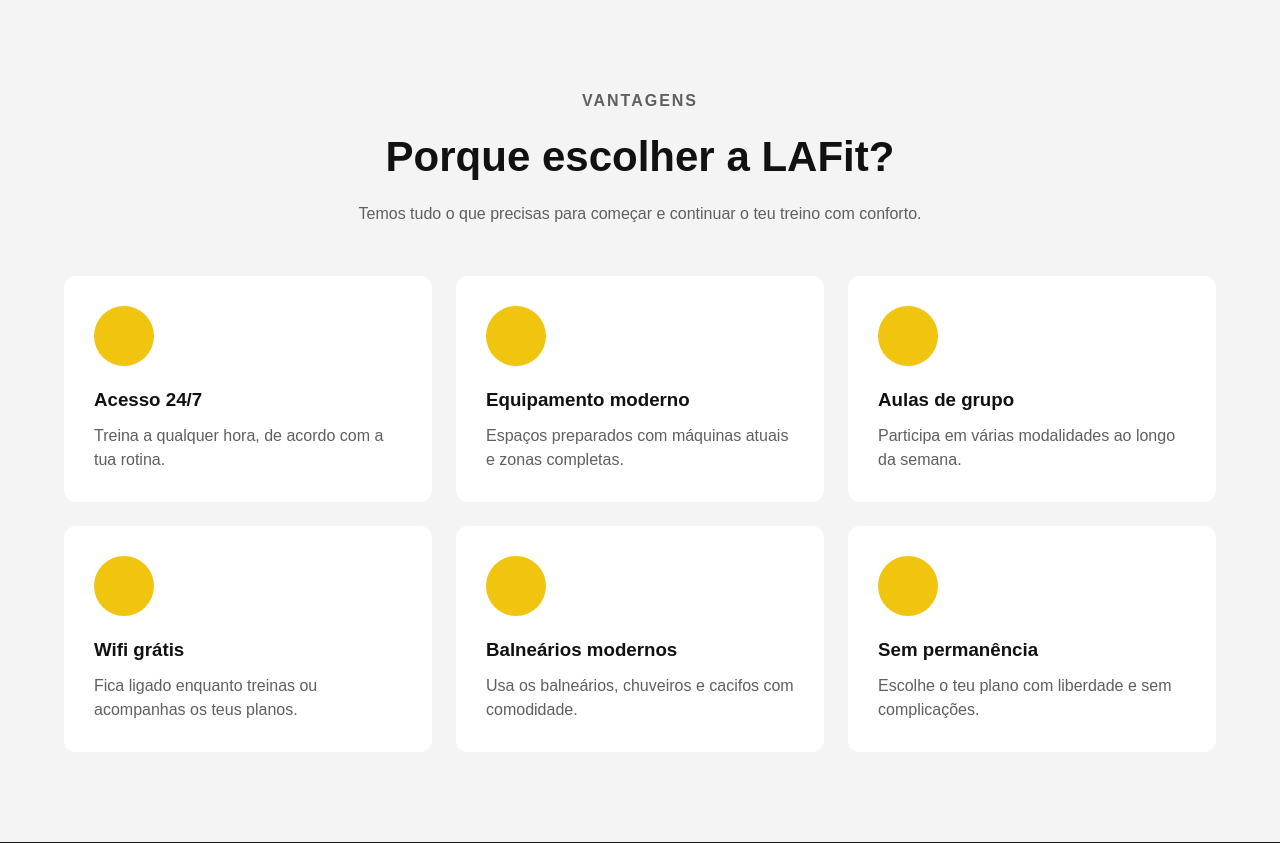
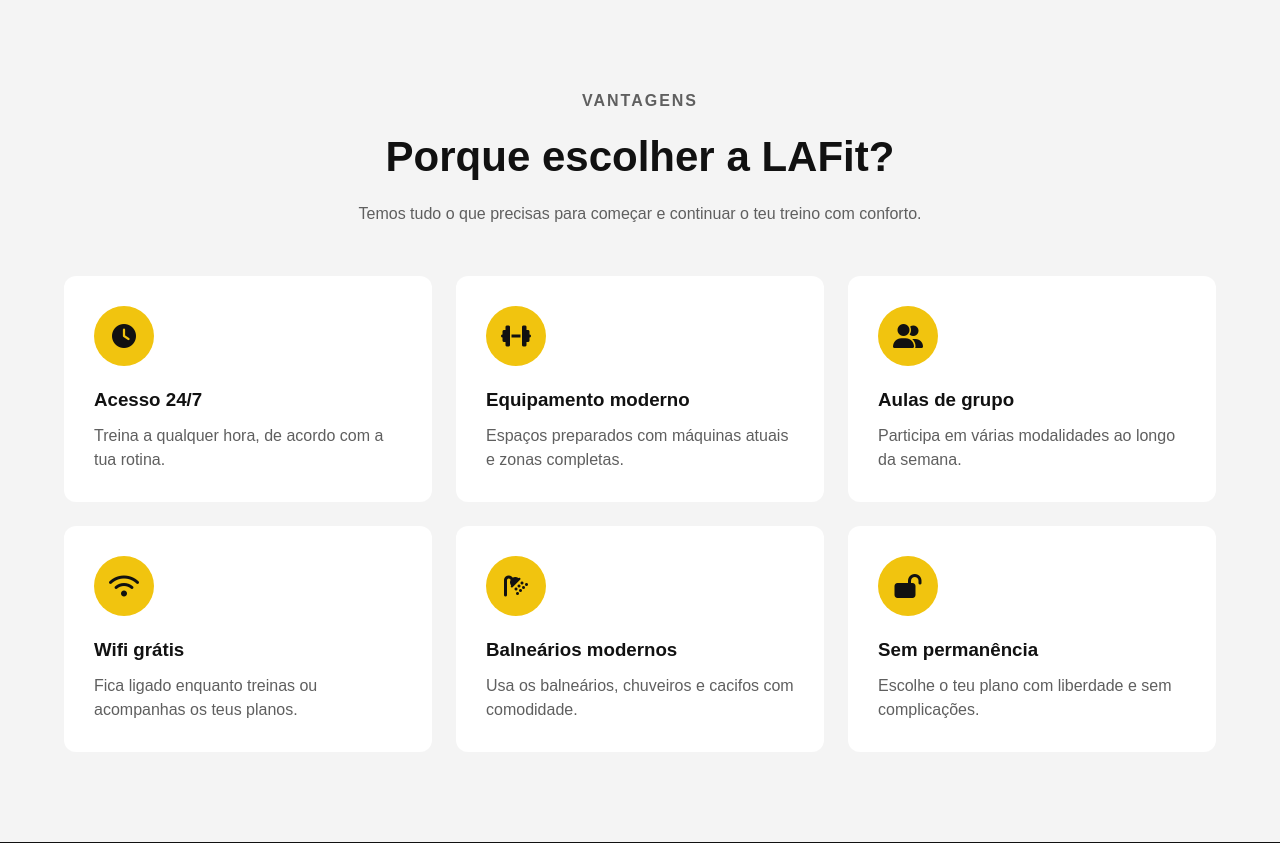
Before and after one commit to FEUP-LTW-2026/LA-Fit, a PHP site: page / in a window 1280 px wide. Shown: the part 813-1656 px from the top of the page. Run offline with PHP 8.4, Linux system fonts and the light colour scheme.

Commit message:
icons fontawesome add

```diff
--- a/css/main-style.css
+++ b/css/main-style.css
@@ -235,6 +235,11 @@ ul {
     margin-bottom: 20px;
 }
 
+.icone i {
+    color: var(--preto);
+    font-size: 24px;
+}
+
 .vantagem h3 {
     margin-bottom: 10px;
 }
--- a/index.html
+++ b/index.html
@@ -5,14 +5,15 @@
     <meta charset="UTF-8">
     <meta name="viewport" content="width=device-width, initial-scale=1.0">
     <title>LAFit</title>
+    <link rel="stylesheet" href="https://cdnjs.cloudflare.com/ajax/libs/font-awesome/6.5.2/css/all.min.css">
     <link rel="stylesheet" href="css/style.css">
 </head>
 
 <body>
     <div class="barra-superior">
         <div class="conteudo topo">
-            <p>Encontra o ginásio mais próximo de ti</p>
-            <p>Contacto: 911 978 544</p>
+            <p><i class="fa-solid fa-location-dot" style="color: rgb(255, 212, 59);"></i> Encontra o ginásio mais próximo de ti</p>
+            <p><i class="fa-solid fa-phone" style="color: rgb(255, 212, 59);"></i> Contacto: 911 978 544</p>
         </div>
     </div>
 
@@ -94,37 +95,37 @@
 
                 <div class="grelha-vantagens">
                     <article class="vantagem">
-                        <div class="icone"></div>
+                        <div class="icone"><i class="fa-solid fa-clock"></i></div>
                         <h3>Acesso 24/7</h3>
                         <p>Treina a qualquer hora, de acordo com a tua rotina.</p>
                     </article>
 
                     <article class="vantagem">
-                        <div class="icone"></div>
+                        <div class="icone"><i class="fa-solid fa-dumbbell"></i></div>
                         <h3>Equipamento moderno</h3>
                         <p>Espaços preparados com máquinas atuais e zonas completas.</p>
                     </article>
 
                     <article class="vantagem">
-                        <div class="icone"></div>
+                        <div class="icone"><i class="fa-solid fa-user-group"></i></div>
                         <h3>Aulas de grupo</h3>
                         <p>Participa em várias modalidades ao longo da semana.</p>
                     </article>
 
                     <article class="vantagem">
-                        <div class="icone"></div>
+                        <div class="icone"><i class="fa-solid fa-wifi"></i></div>
                         <h3>Wifi grátis</h3>
                         <p>Fica ligado enquanto treinas ou acompanhas os teus planos.</p>
                     </article>
 
                     <article class="vantagem">
-                        <div class="icone"></div>
+                        <div class="icone"><i class="fa-solid fa-shower"></i></div>
                         <h3>Balneários modernos</h3>
                         <p>Usa os balneários, chuveiros e cacifos com comodidade.</p>
                     </article>
 
                     <article class="vantagem">
-                        <div class="icone"></div>
+                        <div class="icone"><i class="fa-solid fa-lock-open"></i></div>
                         <h3>Sem permanência</h3>
                         <p>Escolhe o teu plano com liberdade e sem complicações.</p>
                     </article>
--- a/inscricao.html
+++ b/inscricao.html
@@ -5,6 +5,7 @@
     <meta charset="UTF-8">
     <meta name="viewport" content="width=device-width, initial-scale=1.0">
     <title>Inscrição - LAFit</title>
+    <link rel="stylesheet" href="https://cdnjs.cloudflare.com/ajax/libs/font-awesome/6.5.2/css/all.min.css">
     <link rel="stylesheet" href="css/style.css">
     <link rel="stylesheet" href="css/inscricao.css">
 </head>
@@ -12,8 +13,8 @@
 <body>
     <div class="barra-superior">
         <div class="conteudo topo">
-            <p>Encontra o ginásio mais próximo de ti</p>
-            <p>Contacto: 911 978 544</p>
+            <p><i class="fa-solid fa-location-dot" style="color: rgb(255, 212, 59);"></i> Encontra o ginásio mais próximo de ti</p>
+            <p><i class="fa-solid fa-phone" style="color: rgb(255, 212, 59);"></i> Contacto: 911 978 544</p>
         </div>
     </div>
 
--- a/login.html
+++ b/login.html
@@ -5,6 +5,7 @@
     <meta charset="UTF-8">
     <meta name="viewport" content="width=device-width, initial-scale=1.0">
     <title>Área Cliente - LAFit</title>
+    <link rel="stylesheet" href="https://cdnjs.cloudflare.com/ajax/libs/font-awesome/6.5.2/css/all.min.css">
     <link rel="stylesheet" href="css/style.css">
     <link rel="stylesheet" href="css/login.css">
 </head>
@@ -12,8 +13,8 @@
 <body>
     <div class="barra-superior">
         <div class="conteudo topo">
-            <p>Encontra o ginásio mais próximo de ti</p>
-            <p>Contacto: 911 978 544</p>
+            <p><i class="fa-solid fa-location-dot" style="color: rgb(255, 212, 59);"></i> Encontra o ginásio mais próximo de ti</p>
+            <p><i class="fa-solid fa-phone" style="color: rgb(255, 212, 59);"></i> Contacto: 911 978 544</p>
         </div>
     </div>
 
```
